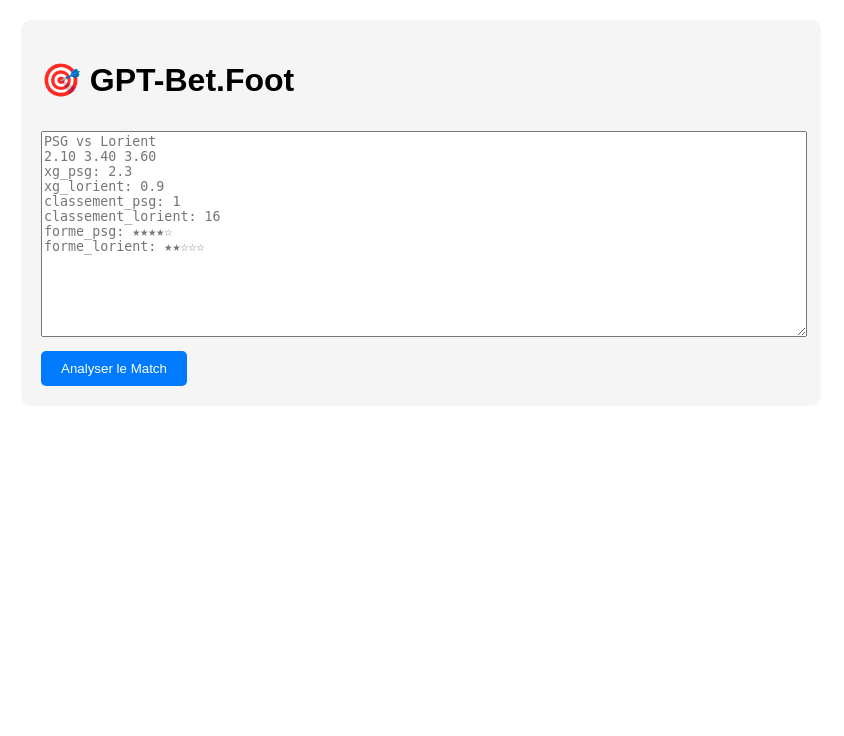
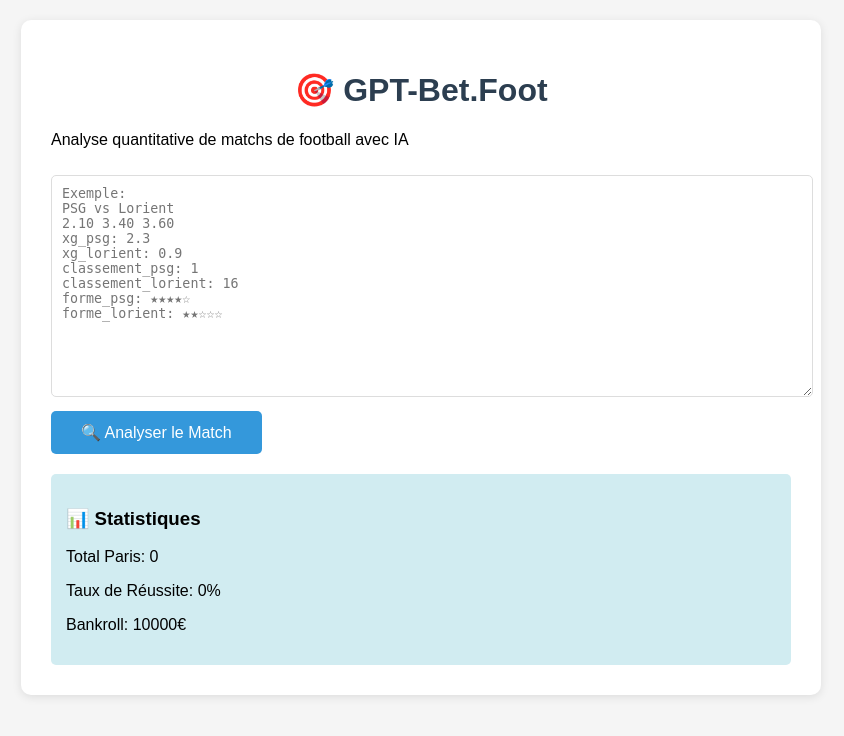
Before and after one commit to emmanuelselicour/bot-football-pro-max, a Flask app: page / in a window 1280 px wide. Shown: the top 736 px of the page, without its empty margins (219-1063 px from the left). Run offline with Flask 3, Linux system fonts and the light colour scheme.

Commit message:
Update index.html

```diff
--- a/templates/index.html
+++ b/templates/index.html
@@ -3,21 +3,26 @@
 <head>
     <title>GPT-Bet.Foot</title>
     <style>
-        body { font-family: Arial, sans-serif; max-width: 800px; margin: 0 auto; padding: 20px; }
-        .container { background: #f5f5f5; padding: 20px; border-radius: 10px; }
-        textarea { width: 100%; height: 200px; margin: 10px 0; }
-        button { background: #007bff; color: white; padding: 10px 20px; border: none; border-radius: 5px; cursor: pointer; }
-        .result { margin-top: 20px; padding: 15px; border-radius: 5px; }
-        .bet { background: #d4edda; }
-        .no-bet { background: #f8d7da; }
+        body { font-family: Arial, sans-serif; max-width: 800px; margin: 0 auto; padding: 20px; background: #f5f5f5; }
+        .container { background: white; padding: 30px; border-radius: 10px; box-shadow: 0 2px 10px rgba(0,0,0,0.1); }
+        h1 { color: #2c3e50; text-align: center; }
+        textarea { width: 100%; height: 200px; padding: 10px; border: 1px solid #ddd; border-radius: 5px; margin: 10px 0; }
+        button { background: #3498db; color: white; padding: 12px 30px; border: none; border-radius: 5px; cursor: pointer; font-size: 16px; }
+        button:hover { background: #2980b9; }
+        .result { margin-top: 20px; padding: 20px; border-radius: 5px; }
+        .bet { background: #d4edda; border: 1px solid #c3e6cb; }
+        .no-bet { background: #f8d7da; border: 1px solid #f5c6cb; }
+        .stats { background: #d1ecf1; padding: 15px; border-radius: 5px; margin-top: 20px; }
     </style>
 </head>
 <body>
     <div class="container">
         <h1>🎯 GPT-Bet.Foot</h1>
+        <p>Analyse quantitative de matchs de football avec IA</p>
 
         <form id="analyzeForm">
-            <textarea id="textData" placeholder="PSG vs Lorient
+            <textarea id="textData" placeholder="Exemple:
+PSG vs Lorient
 2.10 3.40 3.60
 xg_psg: 2.3
 xg_lorient: 0.9
@@ -26,10 +31,14 @@
 forme_psg: ★★★★☆
 forme_lorient: ★★☆☆☆"></textarea>
             <br>
-            <button type="submit">Analyser le Match</button>
+            <button type="submit">🔍 Analyser le Match</button>
         </form>
 
         <div id="result"></div>
+        <div id="stats" class="stats" style="display: none;">
+            <h3>📊 Statistiques</h3>
+            <div id="statsContent"></div>
+        </div>
     </div>
 
     <script>
@@ -52,22 +61,47 @@
                     html = `<div class="result bet">
                         <h3>✅ PARI RECOMMANDÉ</h3>
                         <p><strong>${result.match}</strong></p>
-                        <p>Pari: ${result.bet} @${result.odds}</p>
-                        <p>Edge: +${result.edge}% | Mise: ${result.stake}€</p>
+                        <p>Pari: <strong>${result.bet} @${result.odds}</strong></p>
+                        <p>Edge: <strong style="color: #27ae60;">+${result.edge}%</strong></p>
+                        <p>Mise recommandée: <strong>${result.stake}€</strong> (${result.stake_percent}% de la bankroll)</p>
+                        <p>Cote Fair: ${result.fair_odds} | Confiance: ${Math.round(result.confidence * 100)}%</p>
                     </div>`;
                 } else {
                     html = `<div class="result no-bet">
                         <h3>❌ PAS DE PARI</h3>
-                        <p>Edge maximum: ${result.max_edge}%</p>
+                        <p>Edge maximum détecté: ${result.max_edge}% (seuil minimum: 3%)</p>
                     </div>`;
                 }
 
                 document.getElementById('result').innerHTML = html;
 
+                // Mettre à jour les stats
+                updateStats();
+
             } catch (error) {
-                document.getElementById('result').innerHTML = '<div class="result no-bet">Erreur: ' + error + '</div>';
+                document.getElementById('result').innerHTML =
+                    '<div class="result no-bet">Erreur: ' + error.message + '</div>';
             }
         });
+
+        async function updateStats() {
+            try {
+                const response = await fetch('/performance');
+                const stats = await response.json();
+
+                document.getElementById('statsContent').innerHTML = `
+                    <p>Total Paris: ${stats.total_trades}</p>
+                    <p>Taux de Réussite: ${stats.win_rate}%</p>
+                    <p>Bankroll: ${stats.bankroll}€</p>
+                `;
+                document.getElementById('stats').style.display = 'block';
+            } catch (error) {
+                console.error('Error updating stats:', error);
+            }
+        }
+
+        // Charger les stats au démarrage
+        updateStats();
     </script>
 </body>
 </html>
```
